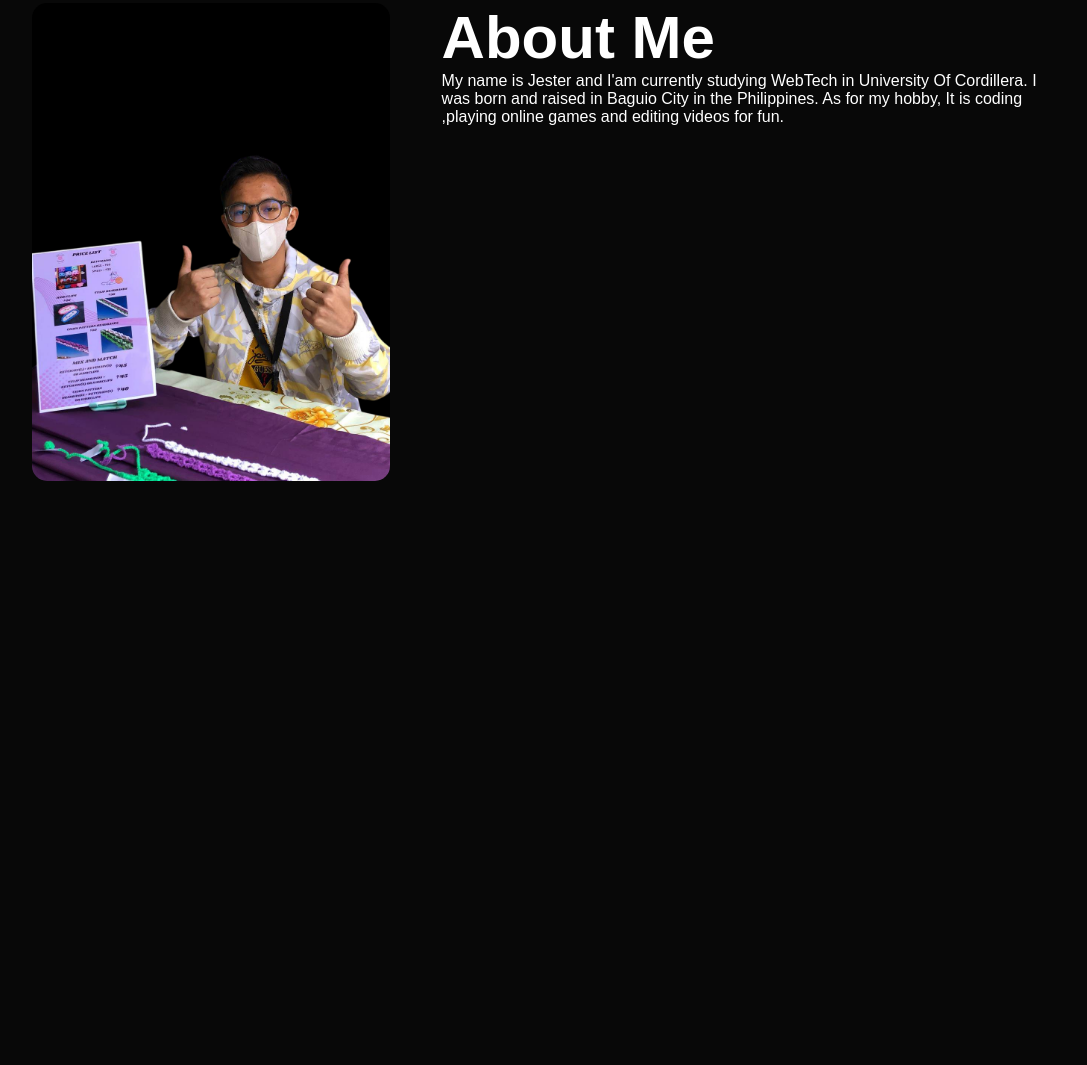
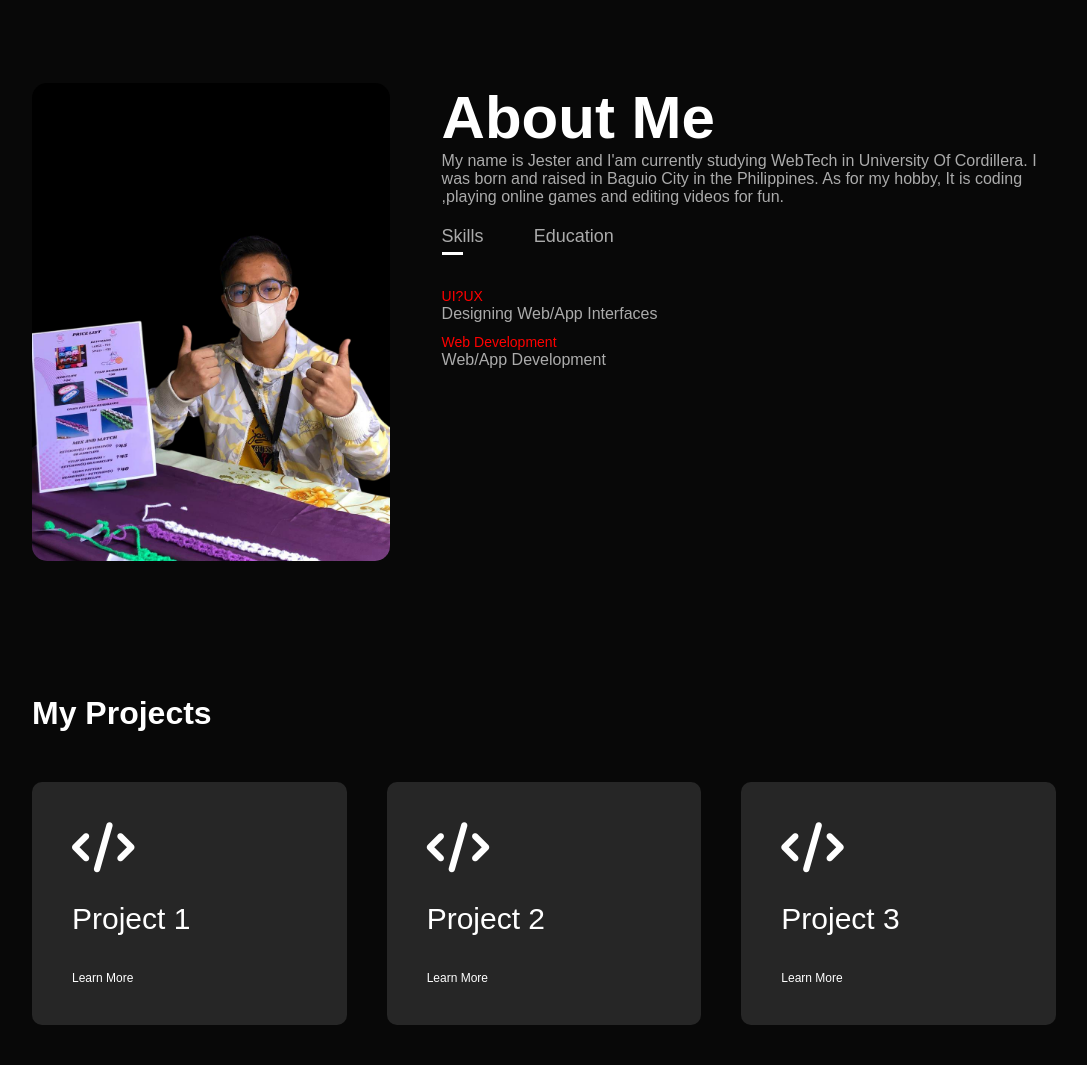
Before and after one commit to Jesrino/Personal-Portfolio, a plain HTML site: page index.html in a window 1280 px wide. Shown: the part 465-1530 px from the top of the page, without its empty margins (96-1183 px from the left). Before the commit the page ends 960 px from the top, so only its background shows below. Drawn offline with Linux system fonts and the light colour scheme.

Commit message:
second commit

```diff
--- a/index.html
+++ b/index.html
@@ -5,6 +5,7 @@
     <meta name="viewport" content="width=device-width, initial-scale=1.0">
     <title>Document</title>
     <link rel="stylesheet" href="styles.css">
+    <script src="https://kit.fontawesome.com/0b20df913f.js" crossorigin="anonymous"></script>
 </head>
 <body>
     <div id="header">
@@ -34,9 +35,70 @@
             <div class="about-col-2">
                 <h1 class="subtitle">About Me</h1>
                 <P>My name is Jester and I'am currently studying WebTech in University Of Cordillera. I was born and raised in Baguio City in the Philippines. As for my hobby, It is coding ,playing online games and editing videos for fun. </P>
+                <div class="tab-titles">
+                    <p class="tab-links active-link" onclick="opentab('skills')">Skills</p>
+                    <p class="tab-links" onclick="opentab('education')">Education</p>
+                </div>
+                <div class="tab-contents active-tab" id="skills">
+                    <ul>
+                        <li><span>UI?UX</span><br>Designing Web/App Interfaces</li>
+                        <li><span>Web Development</span><br>Web/App Development</li>
+                    </ul>
+                </div>
+                <div class="tab-contents" id="education">
+                    <ul>
+                        <li><span>2024-2025</span><br>1st Year Collage Student</li>
+                        <li><span>2025-Present</span><br>2nd Year Collage Student</li>
+                    </ul>
+                </div>
             </div>
         </div>
     </div>
 </div>
+<!--Project-->
+<div id="project">
+    <div class="container">
+        <h1 class="sub-title">My Projects</h1>
+        <div class="project-list">
+            <div>
+                <i class="fa-solid fa-code"></i>
+                <h2>Project 1</h2>
+                <p></p>
+                <a href="#">Learn More</a>
+            </div>
+            <div>
+                <i class="fa-solid fa-code"></i>
+                <h2>Project 2</h2>
+                <p></p>
+                <a href="#">Learn More</a>
+            </div>
+            <div>
+                <i class="fa-solid fa-code"></i>
+                <h2>Project 3</h2>
+                <p></p>
+                <a href="#">Learn More</a>
+            </div>
+        </div>
+    </div>
+</div>
+<script>
+    var tablinks = document.getElementsByClassName("tab-links")
+    var tabcontents = document.getElementsByClassName("tab-contents")
+    function opentab(tabname) {
+    var tablinks = document.getElementsByClassName("tab-links");
+    var tabcontents = document.getElementsByClassName("tab-contents");
+
+    for (let tablink of tablinks) {
+        tablink.classList.remove("active-link"); // Fix: use tablink instead of tablinks
+    }
+    for (let tabcontent of tabcontents) {
+        tabcontent.classList.remove("active-tab");
+    }
+
+    event.currentTarget.classList.add("active-link");
+    document.getElementById(tabname).classList.add("active-tab");
+}
+
+</script>
 </body>
 </html>
--- a/styles.css
+++ b/styles.css
@@ -11,7 +11,7 @@ body{
 header{
     width: 100%;
     height: 100vh;
-    background-image: url(images/background.png);
+    background-image: url(/images/background.png);
     background-size:cover ;
     background-position: center;
 }
@@ -65,7 +65,7 @@ nav ul li a:hover::after{
 }
 /*About*/
 
-.about{
+#about{
     padding: 80px 0;
     color: #ababab;
 }
@@ -89,3 +89,92 @@ nav ul li a:hover::after{
     font-weight: 600;
     color: white;
 }
+
+.tab-titles{
+    display: flex;
+    margin: 20px 0 40px;
+}
+
+.tab-links{
+    margin-right: 50px;
+    font-size: 18px;
+    font-weight: 500;
+    cursor: pointer;
+    position: relative;
+}
+
+.tab-links::after{
+    content: "";
+    width: 0;
+    height: 3px;
+    background: #fff;
+    position: absolute;
+    left: 0;
+    bottom: -8px;
+    transition: 0.5s;
+}
+
+.tab-links.active-link::after{
+    width: 50%;
+}
+
+.tab-contents ul li{
+    list-style: none;
+    margin: 10px 0;
+}
+
+.tab-contents ul li span{
+    color: red;
+    font-size: 14px;
+}
+.tab-contents{
+    display: none;
+}
+
+.tab-contents.active-tab{
+    display: block;
+}
+
+/* Projects*/
+#project{
+    padding: 30px 0;
+}
+.project-list{
+    display: grid;
+    grid-template-columns: repeat(auto-fit, minmax(250px, 1fr));
+    grid-gap: 40px;
+    margin-top: 50px;
+}
+
+.project-list div{
+    background: #262626;
+    padding: 40px;
+    font-size: 13px;
+    font-weight: 300;
+    border-radius: 10px;
+    transition: background 0.5s, transform 0.5s;
+}
+
+.project-list div i{
+    font-size: 50px;
+    margin-bottom: 30px;
+}
+
+.project-list div h2{
+    font-size: 30px;
+    font-weight: 500;
+    margin-bottom: 15px;
+}
+
+.project-list div a{
+    text-decoration: none;
+    color: #fff;
+    font-size: 12px;
+    margin-top: 20px;
+    display: inline-block;
+}
+
+.project-list div:hover{
+    background: red;
+    transform: translate(-10px);
+}
```
